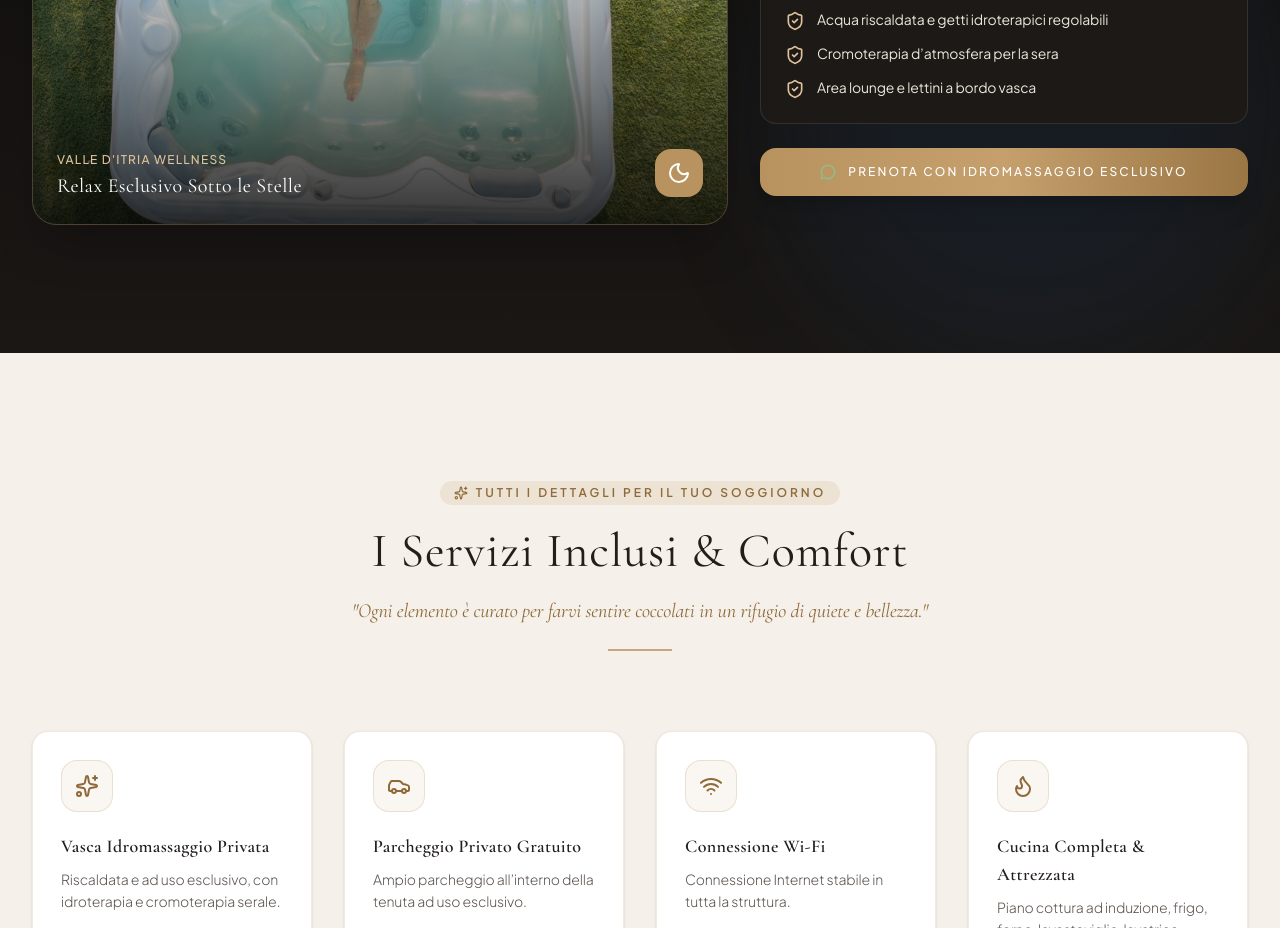
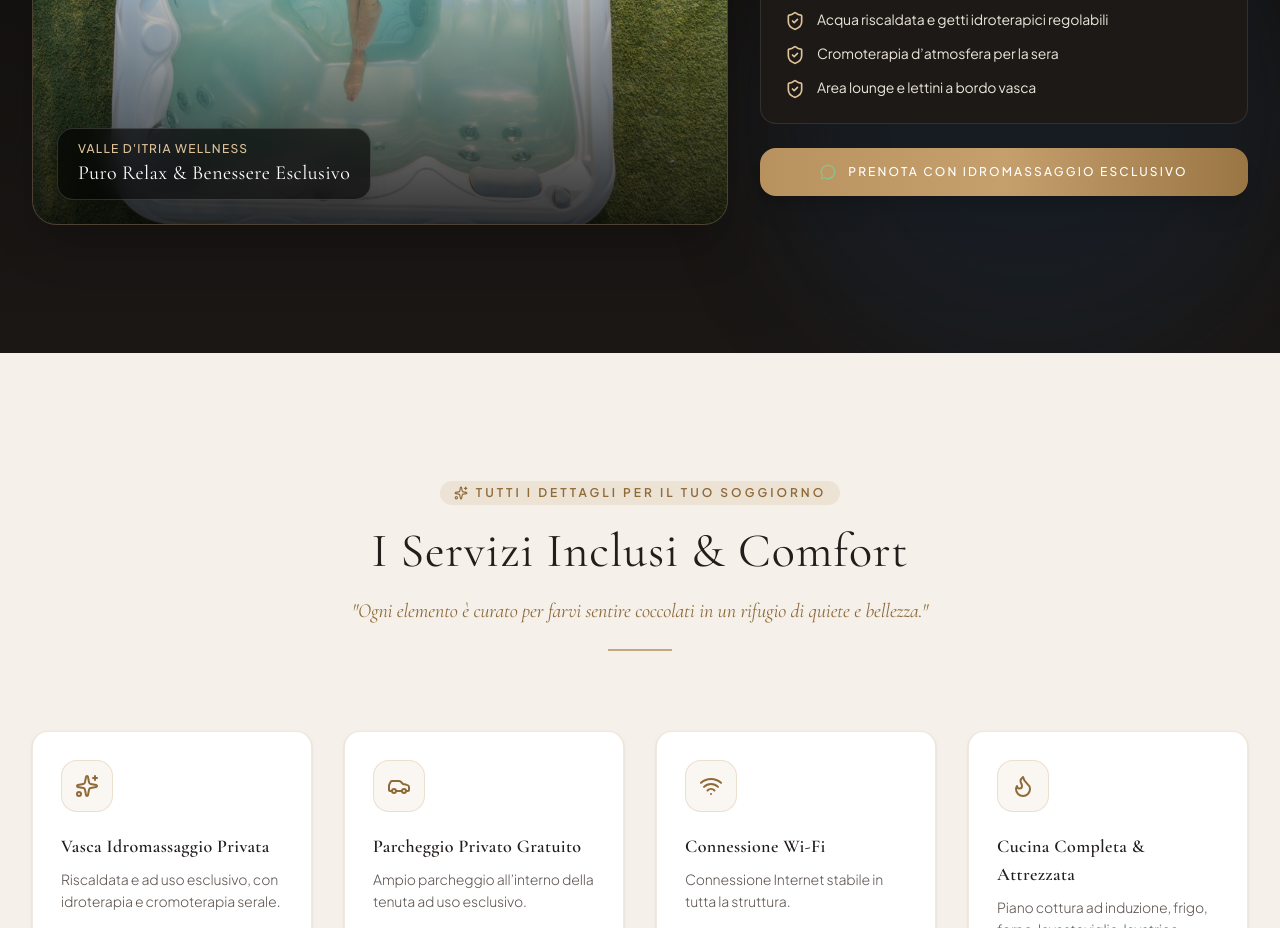
Before and after one commit to MrGeniale/noce-di-pietra-luxury-trulli, a React (Vite) app: page / in a window 1280 px wide. Shown: the part 4120-5048 px from the top of the page. Built offline with nearby package versions, Linux system fonts and the light colour scheme.

Commit message:
Aggiornata dicitura idromassaggio a Puro Relax & Benessere Esclusivo e rimossa icona luna

```diff
--- a/src/components/JacuzziSection.tsx
+++ b/src/components/JacuzziSection.tsx
@@ -1,13 +1,13 @@
 import React from 'react';
 import { useLanguage } from '../context/LanguageContext';
-import { Sparkles, MessageCircle, Moon, Waves, ShieldCheck, Flame } from 'lucide-react';
+import { Sparkles, MessageCircle, Waves, ShieldCheck, Flame } from 'lucide-react';
 
 interface JacuzziProps {
   onOpenBooking: () => void;
 }
 
 export const JacuzziSection: React.FC<JacuzziProps> = ({ onOpenBooking }) => {
-  const { t } = useLanguage();
+  const { t, language } = useLanguage();
 
   return (
     <section id="idromassaggio" className="py-24 sm:py-32 bg-[#12100e] text-[#faf6f0] relative overflow-hidden">
@@ -46,17 +46,14 @@ export const JacuzziSection: React.FC<JacuzziProps> = ({ onOpenBooking }) => {
             <div className="absolute inset-0 bg-gradient-to-t from-black/80 via-black/20 to-transparent" />
 
             {/* Bottom floating badge */}
-            <div className="absolute bottom-6 left-6 right-6 flex items-center justify-between">
-              <div>
-                <span className="text-xs uppercase tracking-widest text-[#dfc299] font-sans font-medium">
+            <div className="absolute bottom-6 left-6 right-6">
+              <div className="inline-block bg-black/60 backdrop-blur-md px-5 py-3 rounded-2xl border border-white/15 shadow-xl">
+                <span className="text-xs uppercase tracking-widest text-[#dfc299] font-sans font-medium block">
                   Valle d'Itria Wellness
                 </span>
                 <h4 className="font-heading text-lg sm:text-xl text-white font-normal mt-0.5">
-                  Relax Esclusivo Sotto le Stelle
+                  {language === 'it' ? 'Puro Relax & Benessere Esclusivo' : 'Pure Relaxation & Exclusive Wellness'}
                 </h4>
-              </div>
-              <div className="bg-[#b89360] text-white p-3 rounded-2xl shadow-lg shrink-0">
-                <Moon className="w-6 h-6" />
               </div>
             </div>
           </div>
```
